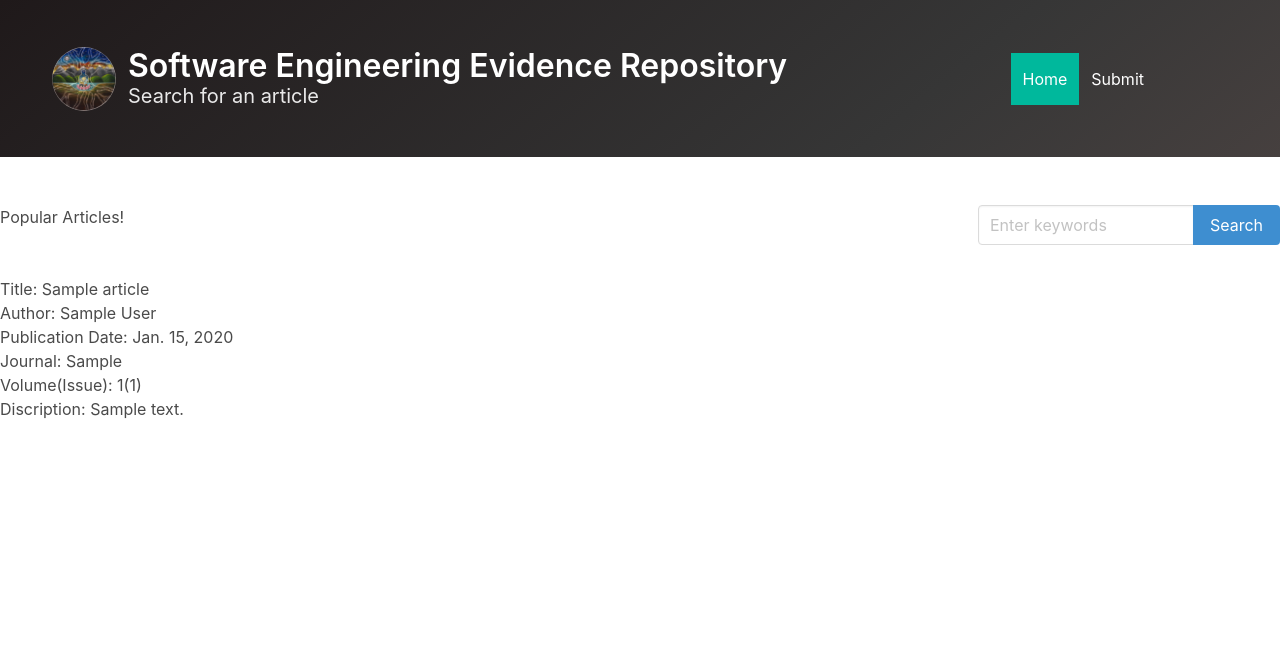
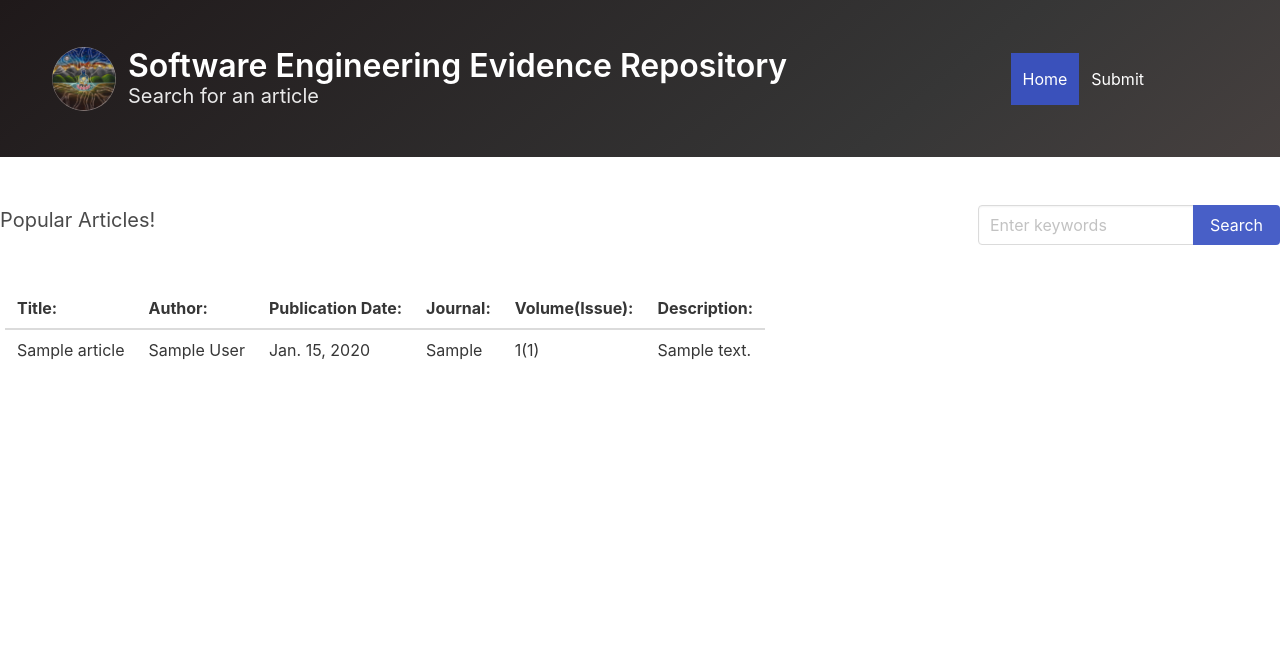
Before and after one commit to ChrisPidgeon/CISE_S1_2020_team27, a Django app: template seer_site/seer_app/templates/seer_app/Home.html in a window 1280 px wide. Shown: the top 664 px of the page. Run offline with Django 3.2, Linux system fonts and the light colour scheme; tables that the repository leaves empty hold one stand-in row (values such as "Sample post"); the template is opened without the code that fills it: values that come from a table or form of the project are taken from there, most other values are stand-ins (such as "Sample title", 1, 10 or a date in 2020); some libraries are stand-ins or nearby versions.

Commit message:
Tidy up submitForm, home article display

```diff
--- a/seer_site/seer_app/templates/seer_app/Home.html
+++ b/seer_site/seer_app/templates/seer_app/Home.html
@@ -6,14 +6,12 @@
     <br/> <br/>
         <div class="columns">
             <div class="column is-three-quarters is-bold">
-                <h2>Popular Articles!</h2>
-                <br/><br/>
+                <h1 style="font-size:20px;">Popular Articles!</h1>
 
-                <div class="container">
+                <div style="width:1150px;height:430px;overflow:scroll;padding:5px;">
+
                 <!--List of all popular articles!-->
                 <!--Luis 20/05/2020 display saved articles by article ID (i think)-->
-               {% for a in articles %}
-                    <!--
                 <div class="block">
                     <table class="table">
                         <thead>
@@ -26,27 +24,31 @@
                                 <th>Description: </th>
                             </tr>
                         </thead>
+                        {% for a in articles %}
                         <tbody>
                             <tr>
                                 <td>{{a.Title}}</td>
                                 <td>{{a.Author}}</td>
-                                <td>{{a.Publication_Date}}</td>
+                                <td>{{a.Publication_date}}</td>
                                 <td>{{a.Journal}}</td>
-                                <td>{{a.Volume}}</td>
-                                <td>{{a.Description}}</td>
+                                <td>{{a.Volume}}({{a.Issue}})</td>
+                                <td>{{a.Article_Description}}</td>
                             </tr>
+                            <br/><br/>
+                {% endfor %}
                     </table>
                 </div>
-            -->
 
+                <!--
                 Title: {{ a.Title }} <br/>
                 Author: {{ a.Author }} <br/>
                 Publication Date: {{ a.Publication_date }} <br/>
                 Journal: {{ a.Journal }} <br/>
                 Volume(Issue): {{ a.Volume }}({{a.Issue}}) <br/>
                 Discription: {{a.Article_Description}}<br/>
+                -->
                 <br/><br/>
-                {% endfor %}
+
 
             </div>
         </div>
@@ -56,7 +58,7 @@
                         <input class="input" type="text" placeholder="Enter keywords">
                     </div>
                     <div class="control">
-                        <a class="button is-info">Search</a>
+                        <a class="button is-link">Search</a>
                     </div>
                 </div>
             <!--search form-->
--- a/seer_site/seer_app/templates/seer_app/base.html
+++ b/seer_site/seer_app/templates/seer_app/base.html
@@ -26,7 +26,7 @@
                             Search for an article
                         </span>
                     </div>
-                    <nav class="navbar is-primary">
+                    <nav class="navbar is-link">
                         <div class="container">
                             <span class="navbar-burger burger" data-target="navMenu">
                                 <span></span>
```
Also changed, not shown: seer_site/seer_app/templates/seer_app/SubmitForm.html (+7 -4 lines).
